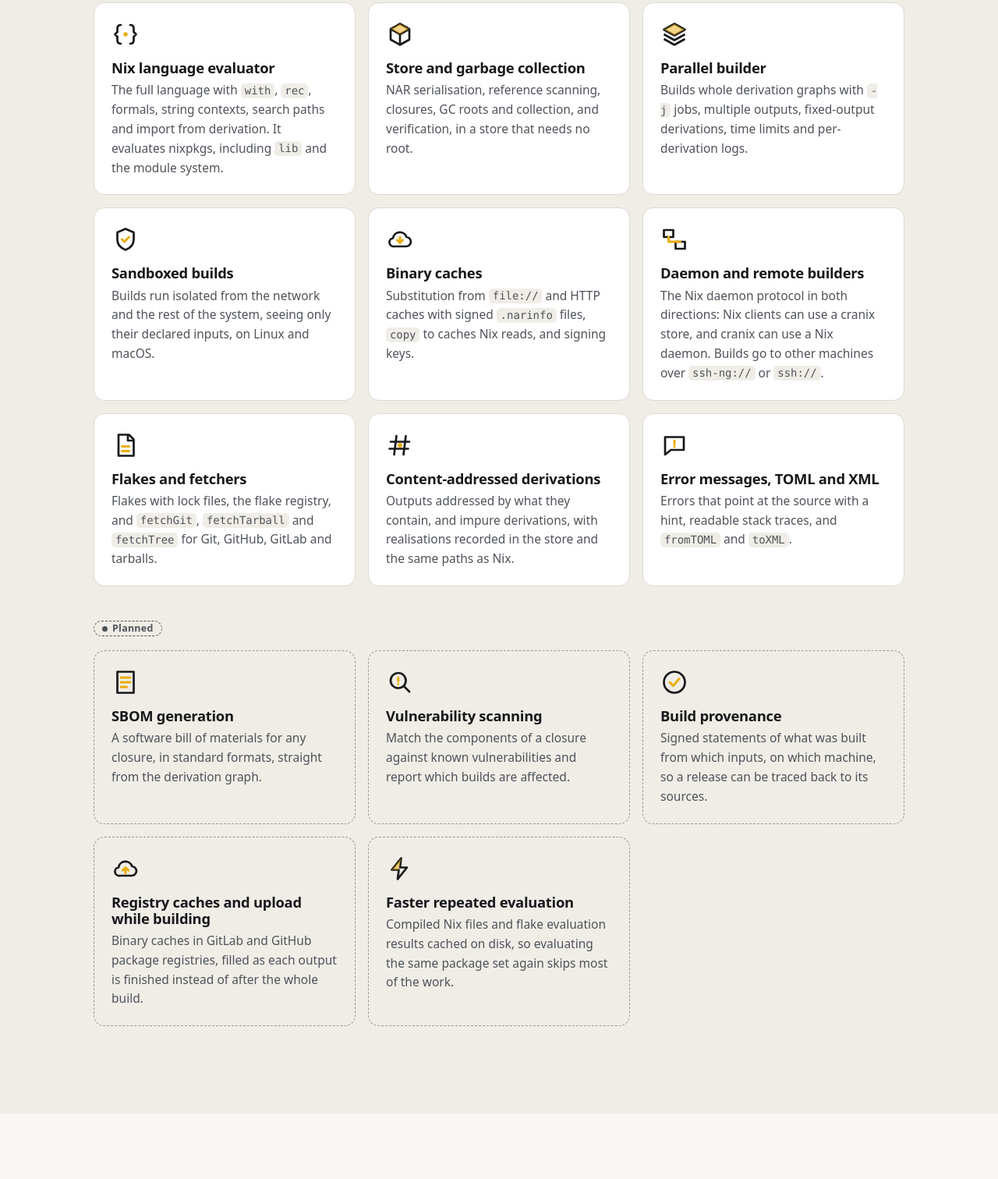
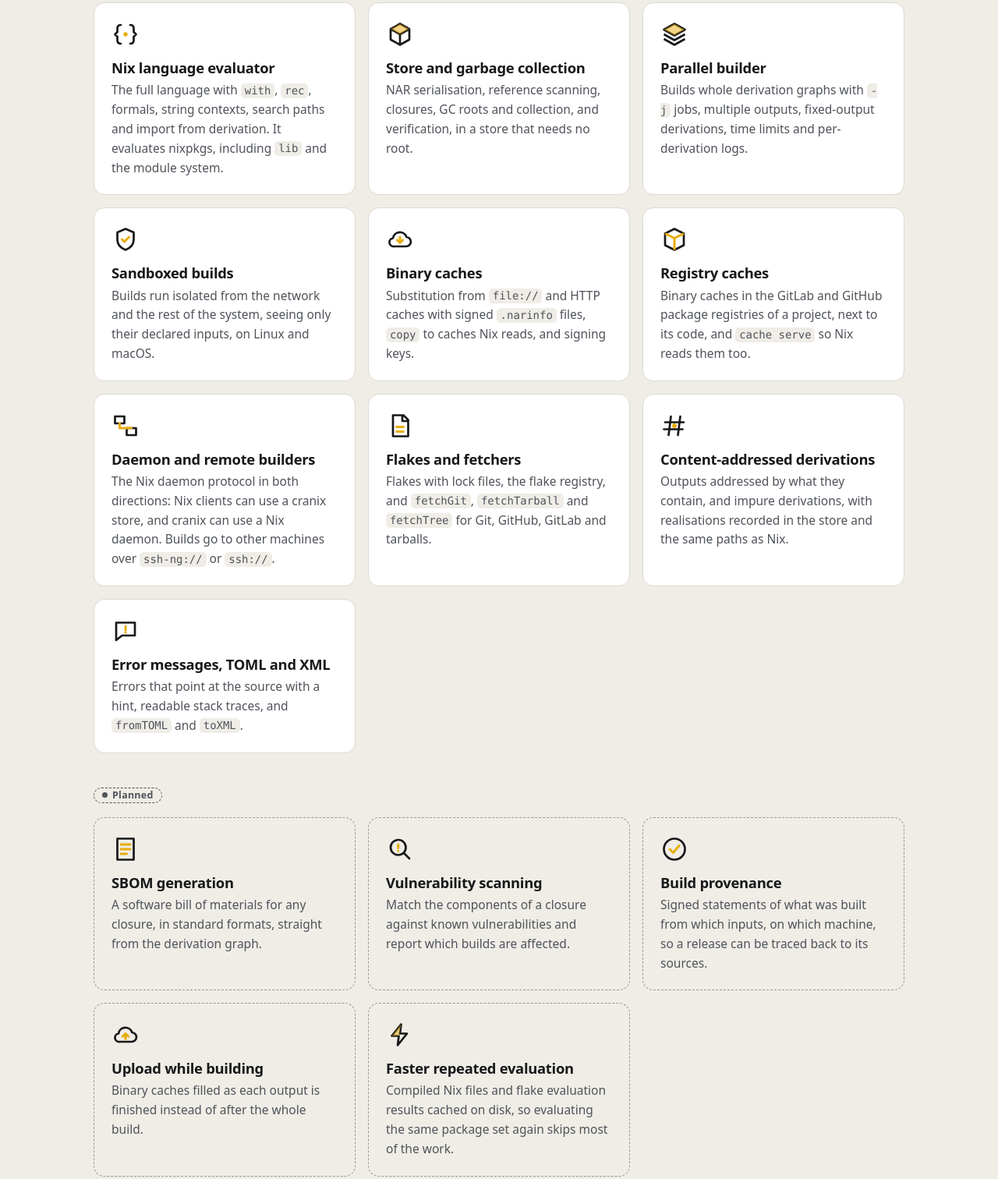
Before and after one commit to tmmy-cc/cranix, a plain HTML site: page site/index.html in a window 1280 px wide. Shown: the part 3326-4838 px from the top of the page at 78% size. Drawn offline with Linux system fonts and the light colour scheme.

Commit message:
docs: describe registry caches and cache serve
- README documents the URL forms, layouts, token settings and the new tests
- The comparison lists package registries among the store backends
- The site moves registry caches from planned to available

```diff
--- a/site/index.html
+++ b/site/index.html
@@ -246,6 +246,11 @@
                                 <p>Substitution from <code>file://</code> and HTTP caches with signed <code>.narinfo</code> files, <code>copy</code> to caches Nix reads, and signing keys.</p>
                             </li>
                             <li class="feature reveal">
+                                <svg class="feature-icon" viewBox="0 0 24 24" aria-hidden="true" focusable="false"><path d="M4 7l8-4 8 4v10l-8 4-8-4z" fill="none" stroke="currentColor" stroke-width="1.8" stroke-linejoin="round"/><path class="accent" d="M4 7l8 4 8-4M12 11v10" fill="none" stroke="currentColor" stroke-width="2" stroke-linejoin="round"/></svg>
+                                <h3>Registry caches</h3>
+                                <p>Binary caches in the GitLab and GitHub package registries of a project, next to its code, and <code>cache serve</code> so Nix reads them too.</p>
+                            </li>
+                            <li class="feature reveal">
                                 <svg class="feature-icon" viewBox="0 0 24 24" aria-hidden="true" focusable="false"><path d="M3 4h8v6H3zM13 14h8v6h-8z" fill="none" stroke="currentColor" stroke-width="1.8" stroke-linejoin="round"/><path class="accent" d="M7 10v4h10" fill="none" stroke="currentColor" stroke-width="2" stroke-linecap="round" stroke-linejoin="round"/></svg>
                                 <h3>Daemon and remote builders</h3>
                                 <p>The Nix daemon protocol in both directions: Nix clients can use a cranix store, and cranix can use a Nix daemon. Builds go to other machines over <code>ssh-ng://</code> or <code>ssh://</code>.</p>
@@ -288,8 +293,8 @@
                             </li>
                             <li class="feature feature-planned reveal">
                                 <svg class="feature-icon" viewBox="0 0 24 24" aria-hidden="true" focusable="false"><path d="M7 18h10a4 4 0 0 0 .6-8A6 6 0 0 0 6 11a3.5 3.5 0 0 0 1 7z" fill="none" stroke="currentColor" stroke-width="1.8" stroke-linejoin="round"/><path class="accent" d="M12 16v-5m-2.5 2.5L12 11l2.5 2.5" fill="none" stroke="currentColor" stroke-width="2" stroke-linecap="round" stroke-linejoin="round"/></svg>
-                                <h3>Registry caches and upload while building</h3>
-                                <p>Binary caches in GitLab and GitHub package registries, filled as each output is finished instead of after the whole build.</p>
+                                <h3>Upload while building</h3>
+                                <p>Binary caches filled as each output is finished instead of after the whole build.</p>
                             </li>
                             <li class="feature feature-planned reveal">
                                 <svg class="feature-icon" viewBox="0 0 24 24" aria-hidden="true" focusable="false"><path d="M13 3 5 13h6l-1 8 8-10h-6z" fill="none" stroke="currentColor" stroke-width="1.8" stroke-linejoin="round"/><path class="accent" d="M13 3 5 13h6z" fill="currentColor" opacity="0.5"/></svg>
```
Also changed, not shown: 2 other files.
